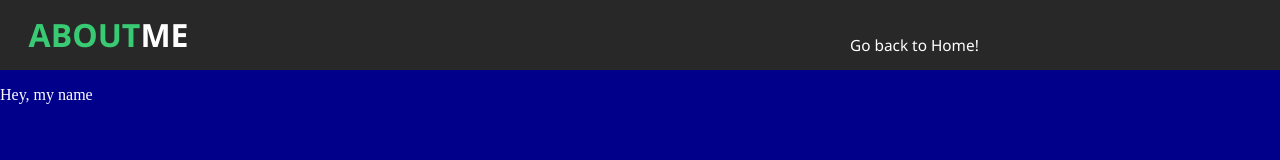
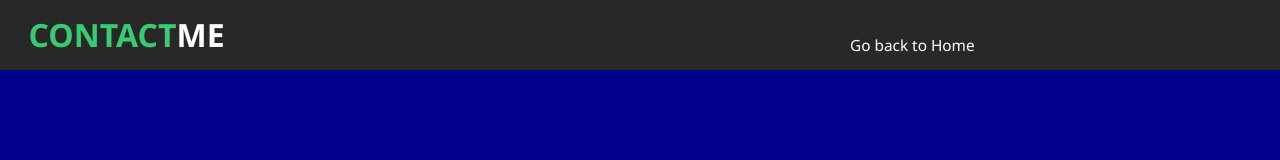
Before and after one commit to Torzan1/Mywebsite, a plain HTML site: page about.html in a window 1280 px wide. Drawn offline with Linux system fonts and the light colour scheme.

Commit message:
commit about changes

```diff
--- a/about.html
+++ b/about.html
@@ -1,24 +1,22 @@
 <!DOCTYPE html>
 <html>
     <head>
+        <title>Contact Me</title>
+        <meta charset="UTF-8">
         <link href="about.css" rel="stylesheet" type="text/css">
-        <meta charset="UTF-8">
-        <title>About</title>
+
     </head>
-        <header>
-    <h1>ABOUT<span>ME</span></h1>
-        </header>
-        <nav>
-            <ul>
-                <li style="position:fixed;  top: 20px; right: 0; bottom: 0; left: 820px;"> <a href="index.html">Go back to Home!</a></li>
 
-            </ul>
-        </nav>
+    <header>
+        <h1>CONTACT<span>ME</span></h1>
+     </header>
+            <nav>
+                <ul>
+                    <li style="position:fixed;  top: 20px; right: 0; bottom: 0; left: 820px;"> <a href="index.html">Go back to Home</a></li>
+                </ul>
+            </nav>
+
     <body>
 
-        <p>Hey, my name</p>
-
-
     </body>
-
 </html>
```
